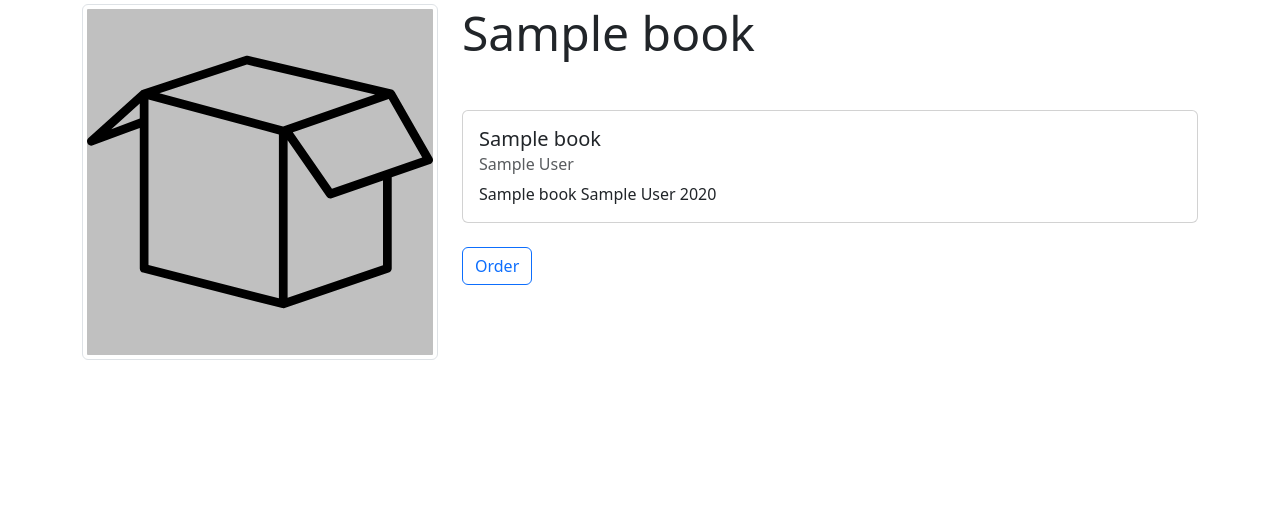
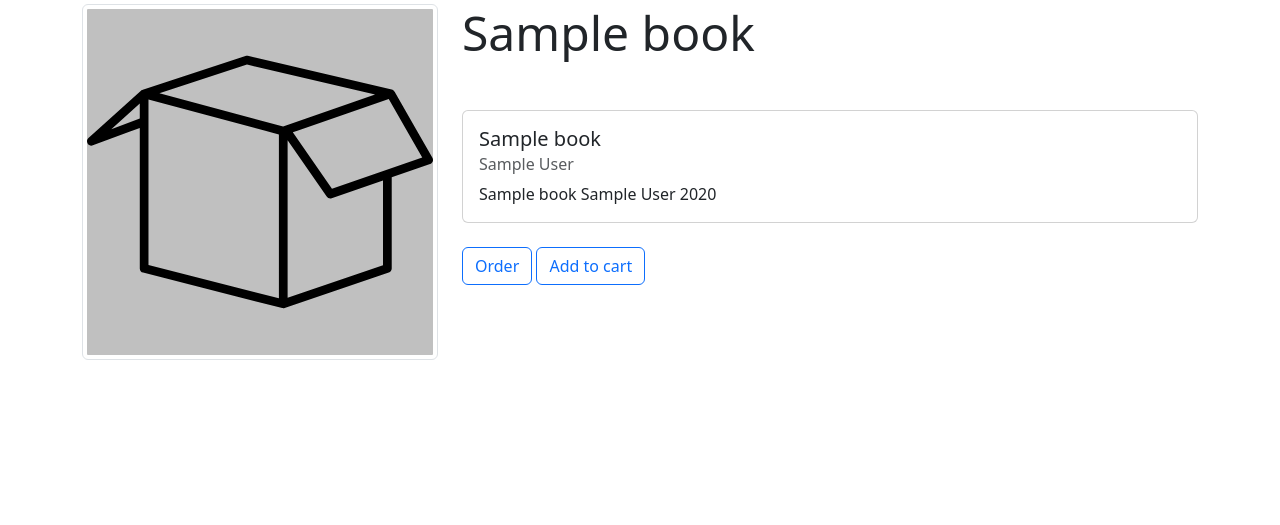
Before and after one commit to trngl8/library-project, a Flask app: template templates/book.html in a window 1280 px wide. Shown: the part 124-649 px from the top of the page. Run offline with Flask 3, Linux system fonts and the light colour scheme; the template is opened without the code that fills it: most values are stand-ins (such as "Sample title", 1, 10 or a date in 2020); some libraries are stand-ins or nearby versions.

Commit message:
added cart button

```diff
--- a/index.py
+++ b/index.py
@@ -89,5 +89,13 @@ def confirm(book_id):
     return make_response(render_template('order_confirm.html', library=library, book=item, user=user))
 
 
+@app.route('/cart/<int:book_id>/add', methods=["POST"])
+def add_to_cart(book_id):
+    item = library.get_repository('books').find(book_id)
+    return {
+        "result": item.id,
+    }
+
+
 if __name__ == '__main__':
     app.run()
--- a/templates/book.html
+++ b/templates/book.html
@@ -1,4 +1,25 @@
-{% extends 'index.html' %}
+{% extends 'blank.html' %}
+
+{% block scripts %}
+  {{ super() }}
+  <script>
+    function addToCart(el) {
+      const book_url = {{ url_for("add_to_cart", book_id=book.id)|tojson}}
+      const cart = document.getElementById("cart_top")
+      let data = new FormData()
+      data.append("quantity", 1)
+      fetch(book_url, {
+        "method": "POST",
+        "body": data,
+      })
+        .then(response => response.json())
+        .then(cart.classList.remove("d-none"))
+        .catch(
+          error => console.log(error)
+      );
+    }
+  </script>
+{% endblock %}
 
 {% block breadcrumbs %}
 <li class="breadcrumb-item"><a href="{{ url_for('home') }}">Home</a></li>
@@ -45,6 +66,7 @@
               </div>
             </div>
             <a href="{{ url_for('order', book_id=book.id) }}" class="btn btn-outline-primary" title="Borrow">Order</a>
+            <button type="button" onclick="addToCart(this)" class="btn btn-outline-primary" title="Borrow"><span id="book_cart_"></span>Add to cart</button>
         </div>
     </div>
 
--- a/templates/index.html
+++ b/templates/index.html
@@ -6,6 +6,7 @@
     <meta name="viewport" content="width=device-width, initial-scale=1">
     {{ bootstrap.load_css() }}
     <link rel="stylesheet" href="https://cdn.jsdelivr.net/npm/bootstrap-icons@1.10.5/font/bootstrap-icons.css">
+
 </head>
 
 <body class="d-flex flex-column h-100">
@@ -70,6 +71,13 @@
           <a class="nav-link" href="{{ url_for('index') }}">Index</a>
         </li>
       </ul>
+      <button type="button" class="btn btn-outline-danger position-relative mx-2 d-none" id="cart_top">
+        <i class="bi bi-cart"></i>
+        <span class="position-absolute top-0 start-100 translate-middle badge rounded-pill bg-danger">
+          1
+          <span class="visually-hidden">items in the cart</span>
+        </span>
+      </button>
       {% if user %}
           <button type="button" class="btn btn-outline-secondary dropdown-toggle" data-bs-toggle="dropdown" aria-expanded="false">
               <i class="bi bi-person"></i> {{ user }}
@@ -160,6 +168,7 @@
 </footer>
 
 {{ bootstrap.load_js() }}
+{% block scripts %}{% endblock %}
 </body>
 
 </html>
```
